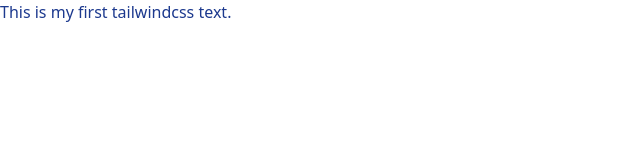
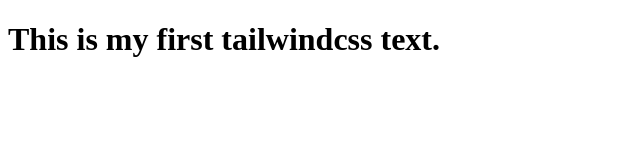
Before and after one commit to EyuelDereje1/Tailwind-CSS-Mega-Course-Basic-to-Advanced-Build-3-Projects, a website: page index.html in a window 1280 px wide. Shown: the whole page, without its empty margins (0-640 px from the left). Drawn offline with nearby package versions, Linux system fonts and the light colour scheme.

Commit message:
Update index.html and add package files

```diff
--- a/index.html
+++ b/index.html
@@ -4,13 +4,10 @@
     <meta charset="UTF-8">
     <meta name="viewport" content="width=device-width, initial-scale=1.0">
     <title>Document</title>
-    <script src="https://cdn.jsdelivr.net/npm/@tailwindcss/browser@4"></script>
 </head>
 <body>
-    <h1 class="text-blue-900">
+    <h1 class="text-blue-900 text-ig text">
         This is my first tailwindcss text.
     </h1>
-
-    <button class="btn"></button>
 </body>
 </html>
```
Also changed, not shown: package.json (added, +8 -0 lines), 1 other file.
